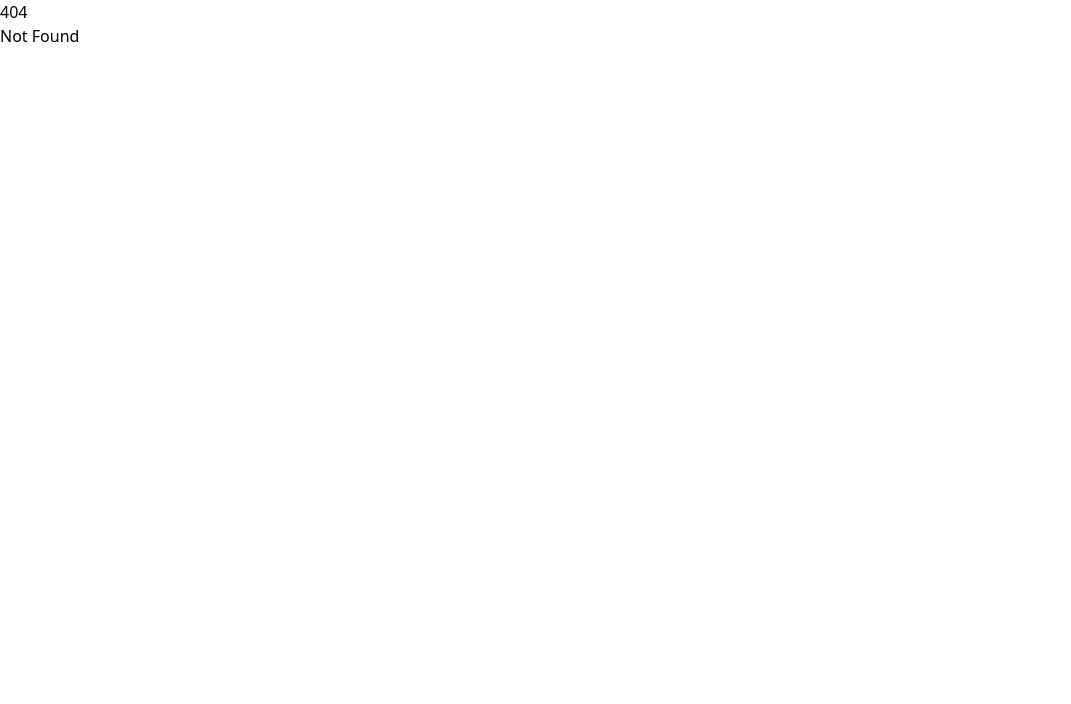
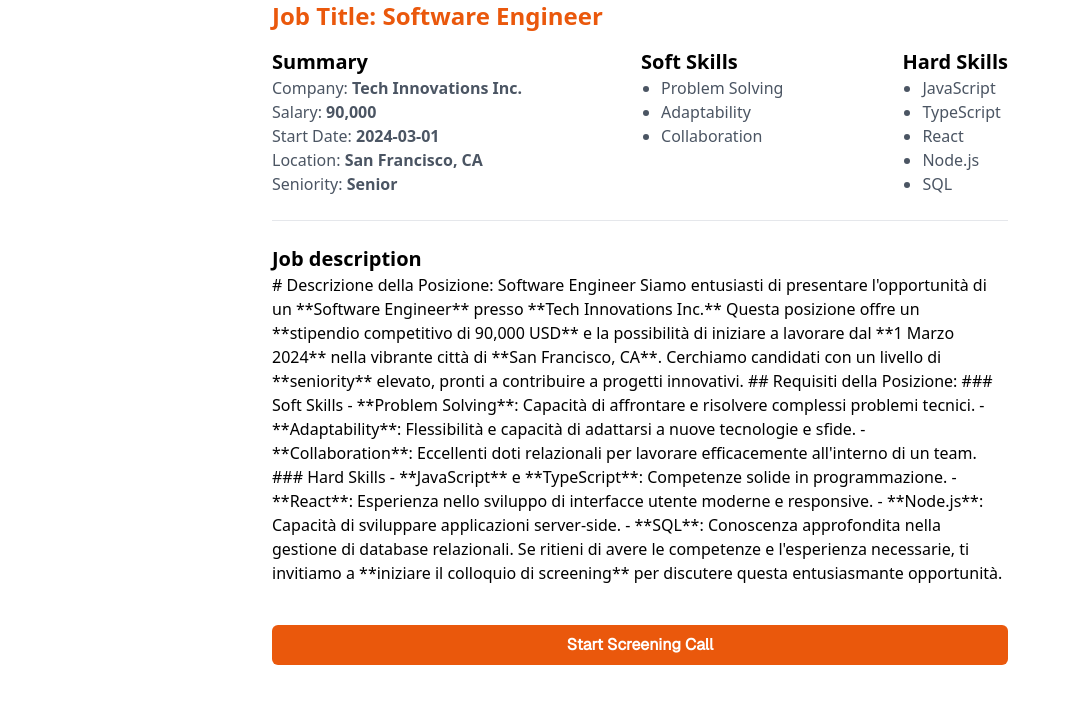
Before and after one commit to Neural-Wave/project-Squigosauri, a SvelteKit app: page /job-detail/1 in a window 1280 px wide. Before the commit this address had no page. Shown: the top 704 px of the page, without its empty margins (0-1071 px from the left). Built offline with nearby package versions, Linux system fonts and the light colour scheme.

Commit message:
feat:ui things

```diff
--- a/package.json
+++ b/package.json
@@ -34,8 +34,5 @@
 		"typescript": "^5.0.0",
 		"typescript-eslint": "^8.0.0",
 		"vite": "^5.0.3"
-	},
-	"volta": {
-		"node": "23.1.0"
 	}
 }
--- a/src/app.css
+++ b/src/app.css
@@ -1,3 +1,10 @@
-@import 'tailwindcss/base';
-@import 'tailwindcss/components';
-@import 'tailwindcss/utilities'
+@tailwind base;
+@tailwind components;
+@tailwind utilities;
+
+@font-face {
+	font-family: 'Geist';
+	src: url('/src/assets/fonts/Geist.ttf') format('truetype');
+	font-weight: normal;
+	font-style: normal;
+}
--- /dev/null
+++ b/src/components/Typography/H1.svelte
@@ -0,0 +1 @@
+<h1 class="font-geist text-2xl font-extrabold"><slot /></h1>
--- /dev/null
+++ b/src/components/UI/Container.svelte
@@ -0,0 +1 @@
+<div class="container mx-auto"><slot /></div>
--- a/src/routes/call/[id]/+page.svelte
+++ /dev/null
@@ -1,97 +0,0 @@
-<script lang="ts">
-	import { onMount } from 'svelte';
-
-	const SILENCE_THRESHOLD = 10.0;
-	const SILENCE_DURATION = 500;
-
-	let stream: MediaStream;
-	let mediaRecorder: MediaRecorder;
-	let audioContext: AudioContext;
-	let analyser: AnalyserNode;
-
-	function startRecording() {
-		dataArray = new Uint8Array(analyser.frequencyBinCount);
-
-		mediaRecorder.ondataavailable = (event) => {
-			if (event.data.size > 0) currentChunk.push(event.data);
-		};
-
-		mediaRecorder.onstop = () => {
-			const blob = new Blob(currentChunk, {
-				type: 'audio/webm'
-			});
-			audioChunks = [...audioChunks, URL.createObjectURL(blob)];
-			currentChunk = [];
-		};
-
-		mediaRecorder.start();
-		processAudio();
-	}
-
-	function stopRecording() {
-		if (mediaRecorder.state !== 'inactive') mediaRecorder.stop();
-		if (audioContext.state !== 'closed') audioContext.close();
-		if (animationController) cancelAnimationFrame(animationController);
-	}
-
-	onMount(async () => {
-		stream = await navigator.mediaDevices.getUserMedia({
-			audio: true
-		});
-
-		audioContext = new AudioContext();
-		mediaRecorder = new MediaRecorder(stream);
-
-		analyser = audioContext.createAnalyser();
-		analyser.fftSize = 256;
-
-		const source = audioContext.createMediaStreamSource(stream);
-		source.connect(analyser);
-
-		startRecording();
-	});
-
-	let silenceStart: number | null = null;
-	let dataArray: Uint8Array;
-	let currentChunk: Blob[] = [];
-	let animationController: number | null = null;
-
-	let audioChunks = $state<string[]>([]);
-
-	function processAudio() {
-		analyser.getByteFrequencyData(dataArray);
-
-		const averageVolume = dataArray.reduce((sum, val) => sum + val, 0) / dataArray.length;
-
-		if (averageVolume < SILENCE_THRESHOLD) {
-			if (!silenceStart) silenceStart = Date.now();
-
-			if (Date.now() - silenceStart >= SILENCE_DURATION) {
-				mediaRecorder.stop();
-				mediaRecorder.start();
-				silenceStart = null;
-			}
-		} else {
-			silenceStart = null;
-		}
-
-		animationController = requestAnimationFrame(processAudio);
-	}
-
-	function toggleAudio() {
-		const [audioTrack] = stream.getAudioTracks();
-		if (audioTrack) {
-			audioTrack.enabled = !audioTrack.enabled;
-		}
-	}
-</script>
-
-<div>
-	<button onclick={stopRecording}>STOP</button>
-	<div>
-		{#each audioChunks as chunk}
-			<p>{chunk}</p>
-		{/each}
-	</div>
-	<button onclick={toggleAudio}>MUTE</button>
-</div>
--- /dev/null
+++ b/src/routes/job-detail/[id]/+page.svelte
@@ -0,0 +1,114 @@
+<script lang="ts">
+	import Container from '../../../components/UI/Container.svelte';
+	import { page } from '$app/stores';
+
+	interface InterviewData {
+		jobTitle: string;
+		company: string;
+		salary: string;
+		startDate: string;
+		location: string;
+		seniority: string;
+		softskills: string[];
+		hardskills: string[];
+	}
+
+	// onMount(async () => {
+	// 	try {
+	// 		const response = await fetch(`/api/interviews/${$page.params.id}`);
+	// 		if (!response.ok) {
+	// 			throw new Error('Network response was not ok');
+	// 		}
+	// 		interviewData = await response.json();
+	// 	} catch (err) {
+	// 		error = err instanceof Error ? err.message : 'Unknown error occurred';
+	// 	}
+	// });
+
+	const interviewData = {
+		jobTitle: 'Software Engineer',
+		company: 'Tech Innovations Inc.',
+		salary: '90,000',
+		startDate: '2024-03-01',
+		location: 'San Francisco, CA',
+		seniority: 'Senior',
+		markdownDesc: `# Descrizione della Posizione: Software Engineer
+
+Siamo entusiasti di presentare l'opportunità di un **Software Engineer** presso **Tech Innovations Inc.** Questa posizione offre un **stipendio competitivo di 90,000 USD** e la possibilità di iniziare a lavorare dal **1 Marzo 2024** nella vibrante città di **San Francisco, CA**. Cerchiamo candidati con un livello di **seniority** elevato, pronti a contribuire a progetti innovativi.
+
+## Requisiti della Posizione:
+
+### Soft Skills
+- **Problem Solving**: Capacità di affrontare e risolvere complessi problemi tecnici.
+- **Adaptability**: Flessibilità e capacità di adattarsi a nuove tecnologie e sfide.
+- **Collaboration**: Eccellenti doti relazionali per lavorare efficacemente all'interno di un team.
+
+### Hard Skills
+- **JavaScript** e **TypeScript**: Competenze solide in programmazione.
+- **React**: Esperienza nello sviluppo di interfacce utente moderne e responsive.
+- **Node.js**: Capacità di sviluppare applicazioni server-side.
+- **SQL**: Conoscenza approfondita nella gestione di database relazionali.
+
+Se ritieni di avere le competenze e l'esperienza necessarie, ti invitiamo a **iniziare il colloquio di screening** per discutere questa entusiasmante opportunità.
+`,
+		softskills: ['Problem Solving', 'Adaptability', 'Collaboration'],
+		hardskills: ['JavaScript', 'TypeScript', 'React', 'Node.js', 'SQL']
+	};
+</script>
+
+<Container>
+	<div class="bordershadow-md mx-auto max-w-3xl rounded-lg pl-4 pr-4">
+		<h1 class="mb-2 text-2xl font-bold text-orange-600">Job Title: {interviewData.jobTitle}</h1>
+		<div class="mt-4 flex flex-col justify-between gap-4 md:flex-row md:gap-0">
+			<div class="flex flex-col">
+				<h2 class="text-xl font-semibold">Summary</h2>
+				<p class="text-gray-600">
+					Company: <span class="font-semibold">{interviewData.company}</span>
+				</p>
+				<p class="text-gray-600">
+					Salary: <span class="font-semibold">{interviewData.salary}</span>
+				</p>
+				<p class="text-gray-600">
+					Start Date: <span class="font-semibold">{interviewData.startDate}</span>
+				</p>
+				<p class="text-gray-600">
+					Location: <span class="font-semibold">{interviewData.location}</span>
+				</p>
+				<p class="text-gray-600">
+					Seniority: <span class="font-semibold">{interviewData.seniority}</span>
+				</p>
+			</div>
+
+			<div>
+				<h2 class="text-xl font-semibold">Soft Skills</h2>
+				<ul class="list-disc pl-5">
+					{#each interviewData.softskills as skill}
+						<li class="text-gray-600">{skill}</li>
+					{/each}
+				</ul>
+			</div>
+
+			<div>
+				<h2 class="text-xl font-semibold">Hard Skills</h2>
+				<ul class="list-disc pl-5">
+					{#each interviewData.hardskills as skill}
+						<li class="text-gray-600">{skill}</li>
+					{/each}
+				</ul>
+			</div>
+		</div>
+		<hr class="mb-6 mt-6" />
+		<div>
+			<h2 class="text-xl font-semibold">Job description</h2>
+			<p>{interviewData.markdownDesc}</p>
+		</div>
+		<div></div>
+		<div class="mt-6">
+			<button
+				class="font-geist mt-4 w-full rounded-md bg-orange-600 py-2 font-semibold text-white hover:bg-orange-700 focus:outline-none focus:ring-2 focus:ring-orange-400"
+			>
+				Start Screening Call
+			</button>
+		</div>
+	</div>
+</Container>
--- /dev/null
+++ b/src/routes/job-upload/+page.svelte
@@ -0,0 +1,61 @@
+<script lang="ts">
+	import H1 from '../../components/Typography/H1.svelte';
+	import Container from '../../components/UI/Container.svelte';
+
+	interface ApiResponse {
+		success: boolean;
+		html?: string;
+		error?: string;
+	}
+
+	let markdownContent: string = '';
+
+	async function handleSubmit(event: Event) {
+		event.preventDefault();
+
+		try {
+			const response = await fetch('/api/MAIKUDAMMILAPI', {
+				method: 'POST',
+				headers: {
+					'Content-Type': 'application/json'
+				},
+				body: JSON.stringify({ markdown: markdownContent })
+			});
+
+			if (!response.ok) {
+				throw new Error("Errore durante l'invio del markdown");
+			}
+
+			const result: ApiResponse = await response.json();
+			console.log('Risultato dalla API:', result);
+		} catch (error) {
+			console.error('Errore:', error);
+		}
+	}
+</script>
+
+<Container>
+	<div class="flex min-h-screen flex-col items-center p-4">
+		<div class="w-full max-w-lg">
+			<H1>Insert a new job position</H1>
+			<form on:submit={handleSubmit} class="w-full max-w-lg rounded-lg p-6 shadow-md">
+				<label for="markdown" class="mb-2 block text-sm font-medium text-gray-400"
+					>Paste here your job description</label
+				>
+				<textarea
+					id="markdown"
+					bind:value={markdownContent}
+					rows="10"
+					class="block w-full rounded-md border border-orange-300 p-2 focus:outline-none focus:ring focus:ring-orange-300"
+					placeholder="Paste here your markdown"
+				></textarea>
+				<button
+					type="submit"
+					class="font-geist mt-4 w-full rounded-md bg-orange-600 py-2 font-semibold text-white hover:bg-orange-700 focus:outline-none focus:ring-2 focus:ring-orange-400"
+				>
+					INVIA
+				</button>
+			</form>
+		</div>
+	</div>
+</Container>
--- a/tailwind.config.ts
+++ b/tailwind.config.ts
@@ -5,11 +5,15 @@
 import type { Config } from 'tailwindcss';
 
 export default {
-  content: ['./src/**/*.{html,js,svelte,ts}'],
+	content: ['./src/**/*.{html,js,svelte,ts}'],
 
-  theme: {
-    extend: {}
-  },
+	theme: {
+		extend: {
+			fontFamily: {
+				geist: ['Geist', 'sans-serif']
+			}
+		}
+	},
 
-  plugins: [typography, forms, containerQueries, aspectRatio]
+	plugins: [typography, forms, containerQueries, aspectRatio]
 } as Config;
```
Also changed, not shown: src/assets/fonts/Geist.ttf (added), src/routes/job-posts/+page.svelte (added), 1 other file (tests, documents, lock files or other folders).
